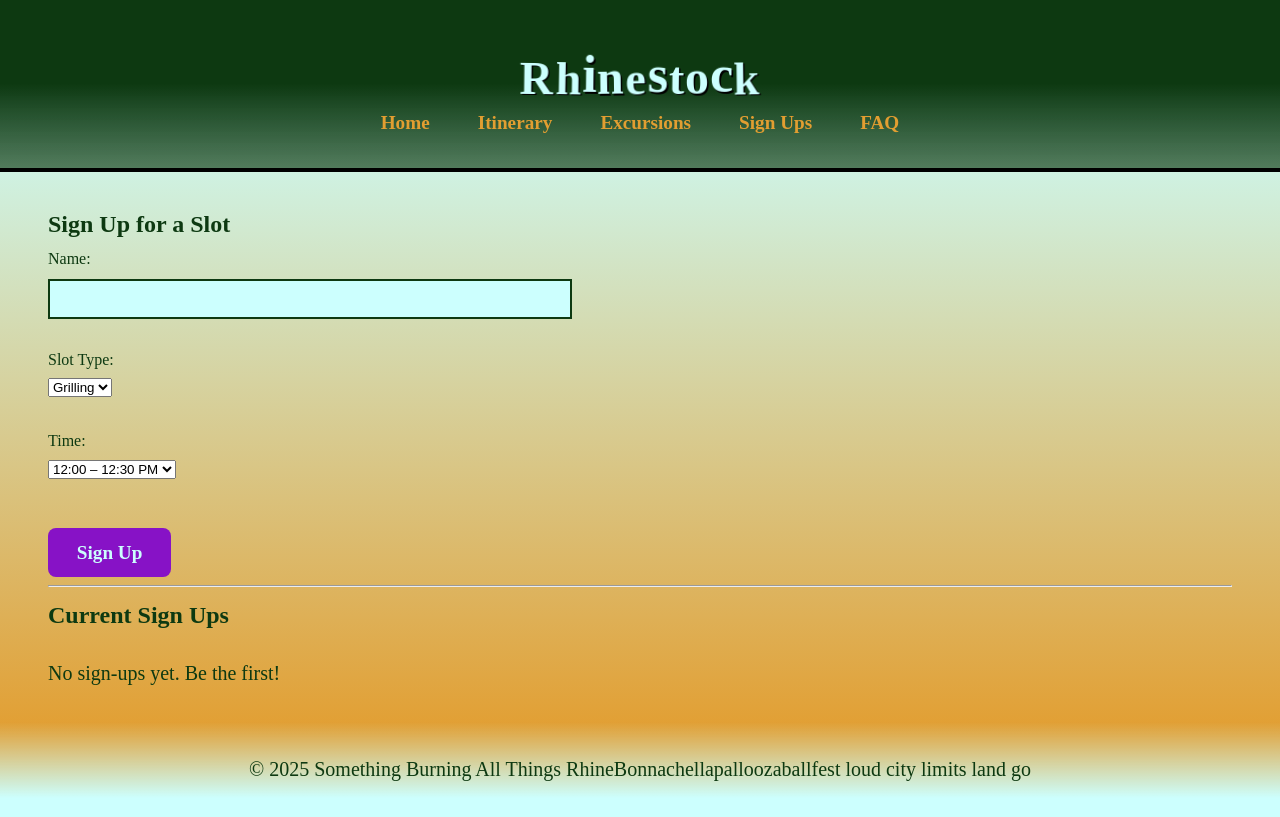
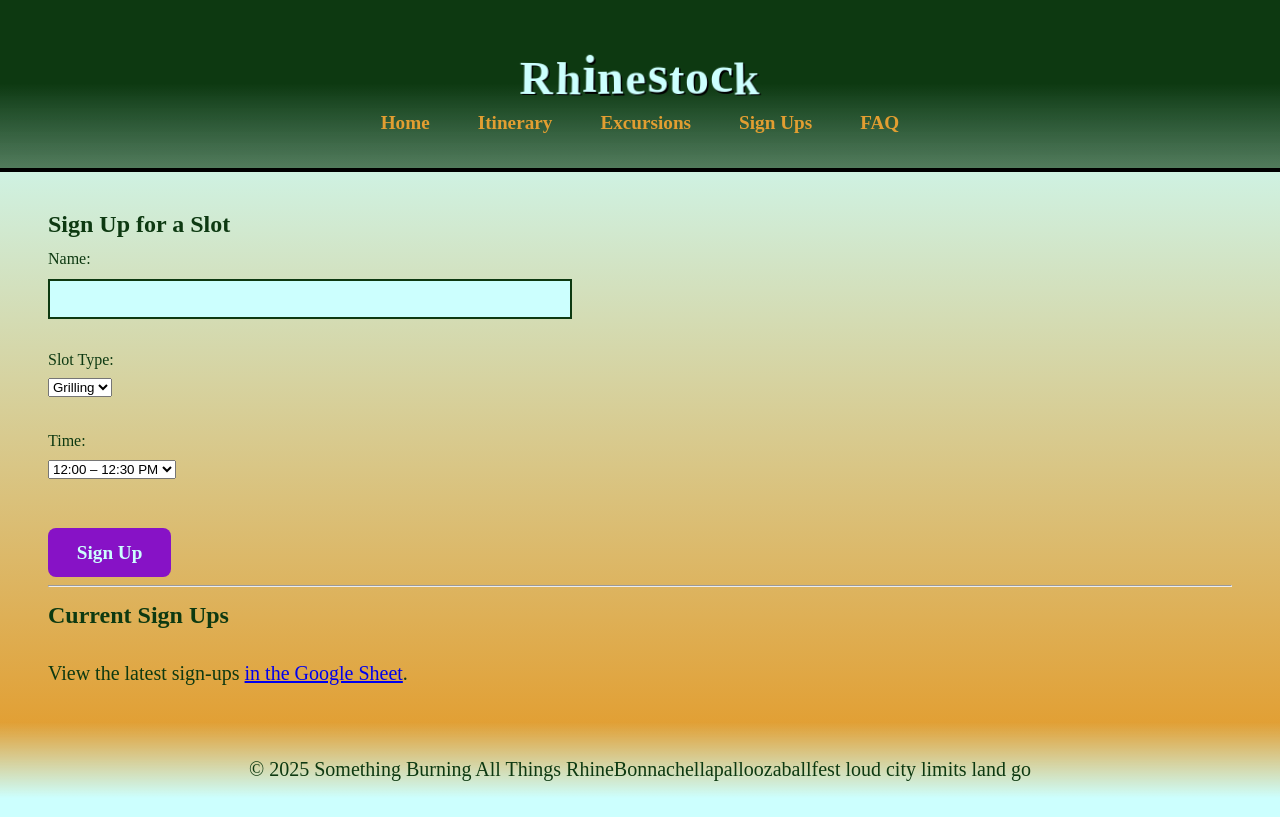
Before and after one commit to aaronhoffman7/rhinestock, a Next.js app: page /community in a window 1280 px wide. Built offline with nearby package versions, Linux system fonts and the light colour scheme; a web font is replaced by a local one.

Commit message:
form update

```diff
--- a/src/app/community/page.tsx
+++ b/src/app/community/page.tsx
@@ -1,22 +1,10 @@
 "use client";
 
-import { useEffect, useState } from "react";
+import { useEffect } from "react";
 import { usePageTitle } from "../context/PageTitleContext";
-
-type SignUp = {
-  name: string;
-  slotType: "Grilling" | "DJ";
-  time: string;
-};
 
 export default function SignUps() {
   const [, setTitle] = usePageTitle();
-  const [signUps, setSignUps] = useState<SignUp[]>([]);
-  const [formData, setFormData] = useState({
-    name: "",
-    slotType: "Grilling" as "Grilling" | "DJ",
-    time: ""
-  });
 
   useEffect(() => {
     setTitle("Event Sign Ups");
@@ -25,7 +13,12 @@ export default function SignUps() {
   return (
     <main>
       <h2>Sign Up for a Slot</h2>
-      <form action="https://script.google.com/macros/s/AKfycbxEWFpJNjvzoyuAXC1lglMNoDBOCMLcHTKm0orazuLlJ9ExK5GiiH82c16wfVHombc/exec" method="POST" target="hidden_iframe" onSubmit={() => alert("Thanks for signing up!")}>
+      <form
+        action="https://script.google.com/macros/s/AKfycbxEWFpJNjvzoyuAXC1lglMNoDBOCMLcHTKm0orazuLlJ9ExK5GiiH82c16wfVHombc/exec"
+        method="POST"
+        target="hidden_iframe"
+        onSubmit={() => alert("Thanks for signing up!")}
+      >
         <label>
           Name:<br />
           <input type="text" name="name" required />
@@ -55,18 +48,11 @@ export default function SignUps() {
         <iframe name="hidden_iframe" style={{ display: "none" }}></iframe>
       </form>
 
-
       <hr />
-
       <h2>Current Sign Ups</h2>
-      {signUps.length === 0 && <p>No sign-ups yet. Be the first!</p>}
-      <ul>
-        {signUps.map((s, i) => (
-          <li key={i}>
-            <strong>{s.name}</strong> signed up for <em>{s.slotType}</em> at <strong>{s.time}</strong>
-          </li>
-        ))}
-      </ul>
+      <p>
+        View the latest sign-ups <a href="https://docs.google.com/spreadsheets/d/YOUR_SHEET_ID_HERE/edit?usp=sharing" target="_blank" rel="noopener noreferrer">in the Google Sheet</a>.
+      </p>
     </main>
   );
 }
```
Lines whose indentation alone changed are shown as unchanged.
